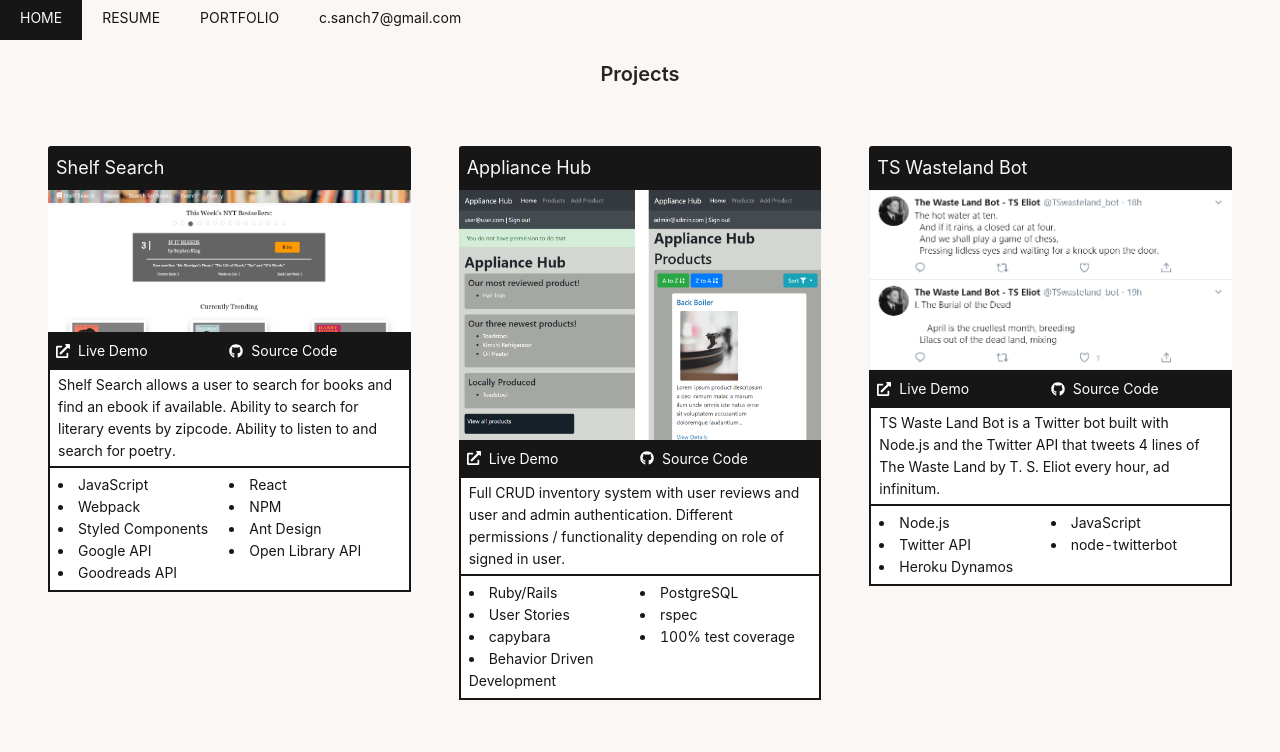
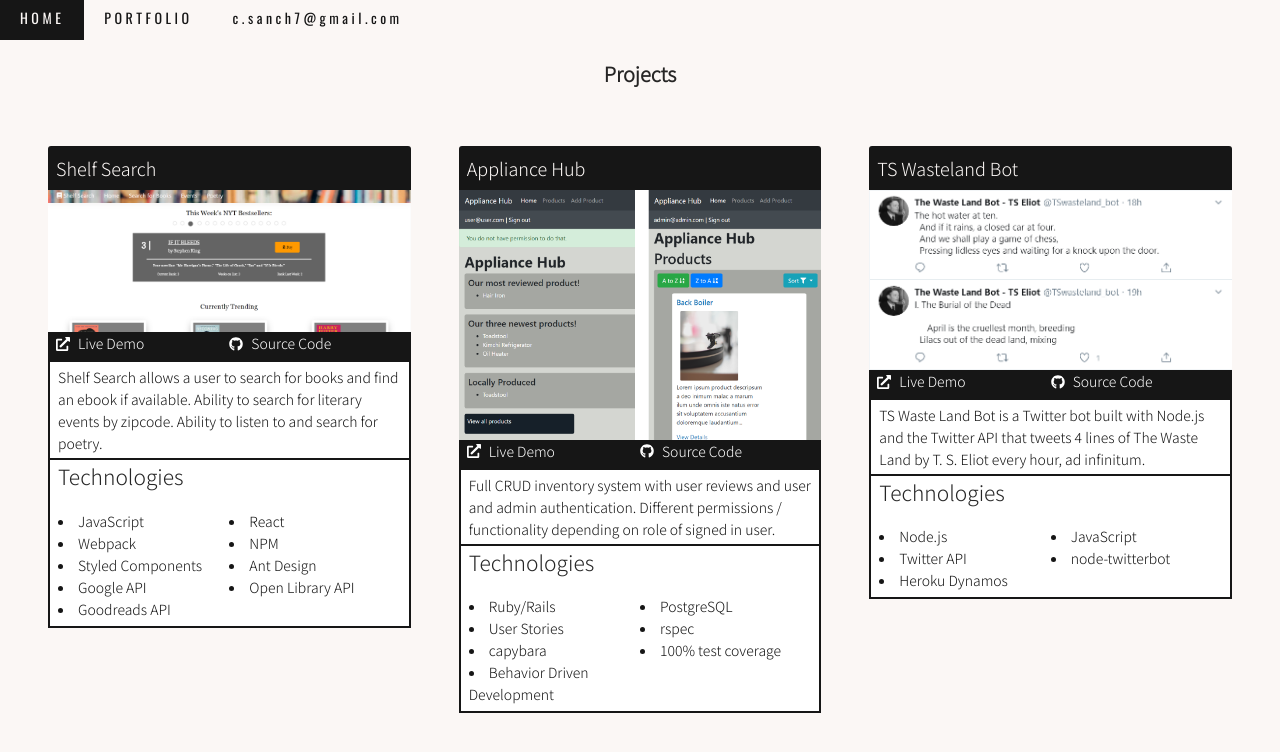
Before and after one commit to sanchito59/chris_sanchez_portfolio, a React (Create React App) app: page /portfolio in a window 1280 px wide. Shown: the top 752 px of the page. Built offline with nearby package versions, Linux system fonts and the light colour scheme.

Commit message:
style Homepage, add ReactWow, and Social Media Icons

```diff
--- a/package.json
+++ b/package.json
@@ -15,6 +15,7 @@
     "react-dom": "^16.13.1",
     "react-router-dom": "^5.2.0",
     "react-scripts": "3.4.1",
+    "react-wow": "^1.0.0",
     "styled-components": "^5.1.1"
   },
   "scripts": {
--- a/public/index.html
+++ b/public/index.html
@@ -8,6 +8,8 @@
   <meta name="theme-color" content="#000000" />
   <meta name="Chris Sanchez Portfolio - Full Stack Developer" content="Portfolio website built with React" />
   <!-- <link rel="manifest" href="%PUBLIC_URL%/manifest.json" /> -->
+  <link href="https://fonts.googleapis.com/css2?family=Noto+Sans+JP:wght@300&family=Oswald&display=swap"
+    rel="stylesheet">
   <title>Chris Sanchez - Full Stack Developer</title>
 </head>
 
--- a/src/App.js
+++ b/src/App.js
@@ -3,7 +3,6 @@ import 'antd/dist/antd.css';
 import { BrowserRouter, Route, Switch } from 'react-router-dom';
 import Navbar from './components/Navbar';
 import Homepage from './Pages/Homepage';
-import Resume from './Pages/Resume';
 import Portfolio from './Pages/Portfolio';
 
 const App = () => {
@@ -14,9 +13,6 @@ const App = () => {
         <Route exact path="/">
           <Homepage />
         </Route>
-        <Route path="/resume">
-          <Resume />
-        </Route>
         <Route path="/portfolio">
           <Portfolio />
         </Route>
--- a/src/Pages/Homepage/index.jsx
+++ b/src/Pages/Homepage/index.jsx
@@ -1,9 +1,37 @@
 import React from "react";
 import styled from "styled-components";
+import ReactWOW from "react-wow";
 import { Col, Row } from "antd";
 import Base from "../../components/Base";
 import FlexContainer from "../../atoms/FlexContainer";
 import portrait from "./../../assets/images/portrait.jpg";
+import { FontAwesomeIcon } from "@fortawesome/react-fontawesome";
+import { faEnvelope } from "@fortawesome/free-solid-svg-icons";
+import {
+  faLinkedinIn,
+  faGithub,
+  faTwitter,
+} from "@fortawesome/free-brands-svg-icons";
+
+const IconCol = styled(Col)`
+  margin-top: 10px;
+`;
+
+const IconDiv = styled.div`
+  width: 80px;
+  height: 80px;
+`;
+
+const SocialIcon = styled(FontAwesomeIcon)`
+  color: black;
+  width: 55px !important;
+  height: 55px !important;
+
+  transition: transform 350ms;
+  :hover {
+    transform: translateY(-5px);
+  }
+`;
 
 const ImageColumn = styled(Col)`
   width: 100%;
@@ -24,16 +52,11 @@ const Title = styled.h1`
 
   @media only screen and (max-width: 600px) {
     margin-left: 0;
+    margin-bottom: 20px;
     margin-top: 40px;
-    margin-bottom: 20px;
     line-height: initial;
     font-size: 20px;
   }
-`;
-
-const Detail = styled.p`
-  margin-bottom: 0px;
-  text-align: center;
 `;
 
 const Container = styled.div`
@@ -49,6 +72,44 @@ const Name = styled.span`
 `;
 
 const Homepage = () => {
+  const socialLinks = [
+    {
+      link: "https://www.linkedin.com/in/chris--sanchez/",
+      icon: faLinkedinIn,
+    },
+    {
+      link: "https://github.com/sanchito59",
+      icon: faGithub,
+    },
+    {
+      link: "https://twitter.com/tswasteland_bot",
+      icon: faTwitter,
+    },
+    {
+      link: "mailto: c.sanch7@gmail.com",
+      icon: faEnvelope,
+    },
+  ];
+  const IconRow = () => {
+    return (
+      <FlexContainer>
+        <Row style={{ width: "100%" }}>
+          {socialLinks.map((social) => {
+            return (
+              <IconCol>
+                <IconDiv>
+                  <a href={social.link} target="_blank">
+                    <SocialIcon icon={social.icon} />
+                  </a>
+                </IconDiv>
+              </IconCol>
+            );
+          })}
+        </Row>
+      </FlexContainer>
+    );
+  };
+
   return (
     <Base>
       <FlexContainer>
@@ -66,20 +127,25 @@ const Homepage = () => {
               <Col lg={16} sm={24} md={24}>
                 <Title>Chris Sanchez | Full Stack Developer</Title>
               </Col>
+              <ReactWOW animation="fadeInUp">
                 <Col lg={20} sm={24} md={24}>
                   <Container>
                     <p>
-                    My name is <Name>Chris Sanchez</Name> and I am a Full Stack
-                    Developer from Portland, Oregon. I am drawn to Full Stack
-                    Development because I love digging into both the backend
-                    architecture of an app as well as the frontend user
-                    interface and experience. I work with JavaScript ES6, React,
-                    Ruby on Rails, PostgreSQL, GraphQL, and Apollo daily. I am
-                    an agile learner, quick to adapt, and endlessly curious and
-                    engaged with learning and growing.
+                      My name is <Name>Chris Sanchez</Name> and I am a Full
+                      Stack Developer from Portland, Oregon. I am drawn to Full
+                      Stack Development because I love digging into both the
+                      backend architecture of an app as well as the frontend
+                      user interface and experience. I work with JavaScript ES6,
+                      React, Ruby on Rails, PostgreSQL, GraphQL, and Apollo
+                      daily. I am an agile learner, quick to adapt, and
+                      endlessly curious and engaged with learning and growing.
                     </p>
                   </Container>
                 </Col>
+                <Col lg={20} sm={24} md={24}>
+                  <IconRow />
+                </Col>
+              </ReactWOW>
             </Row>
           </Col>
         </Row>
--- a/src/Pages/Resume/index.jsx
+++ /dev/null
@@ -1,12 +0,0 @@
-import React from "react";
-import Base from "./../../components/Base";
-
-const Resume = () => {
-  return (
-    <Base>
-      <div>RESUME</div>
-    </Base>
-  );
-};
-
-export default Resume;
--- a/src/components/Card/index.js
+++ b/src/components/Card/index.js
@@ -27,6 +27,7 @@ const DemoLinksRow = styled(Row)`
   background: rgb(22, 22, 22);
   color: rgb(251, 247, 245);
   padding: 8px 8px;
+  padding-top: 0px;
 
   a {
     color: white;
@@ -39,6 +40,7 @@ const DemoLinksRow = styled(Row)`
 
 const StyledIcon = styled(FontAwesomeIcon)`
   margin-right: 8px;
+  margin-bottom: 0px;
 `;
 
 const Description = styled(Col)`
@@ -51,6 +53,10 @@ const Description = styled(Col)`
 
 const TechnologyRow = styled(Row)`
   padding: 6px 8px;
+`;
+
+const TechnologyTitle = styled.h2`
+  padding: 0px 8px;
 `;
 
 const Technologies = styled(Col)`
@@ -80,9 +86,10 @@ const ProjectCard = (props) => {
         {description}
       </Description>
       <Technologies lg={24} md={24} sm={24} xs={24}>
+        <TechnologyTitle>Technologies</TechnologyTitle>
         <TechnologyRow>
           {technologies.map((technology) => {
-            return <Col span={12} key={title}>
+            return <Col span={12} key={source}>
               <li>
                 {technology}
               </li>
--- a/src/components/Navbar/index.jsx
+++ b/src/components/Navbar/index.jsx
@@ -3,6 +3,8 @@ import styled from "styled-components";
 import { Link } from "react-router-dom";
 
 const NavbarContainer = styled.nav`
+  font-family: "Oswald", sans-serif;
+  letter-spacing: 3.5px;
   width: 100%;
   height: 40px;
   line-height: 2.5;
@@ -67,11 +69,6 @@ const Navbar = () => {
         </Navlink>
       </LinkContainer>
       <LinkContainer scrolledDown={scrolled}>
-        <Navlink scrolledDown={scrolled} to="/resume">
-          RESUME
-        </Navlink>
-      </LinkContainer>
-      <LinkContainer scrolledDown={scrolled}>
         <Navlink scrolledDown={scrolled} to="/portfolio">
           PORTFOLIO
         </Navlink>
--- a/src/index.css
+++ b/src/index.css
@@ -3,4 +3,5 @@ body {
   color: rgb(22, 22, 22) !important;
   margin: 0 !important;
   padding: 0 !important;
+  font-family: 'Noto Sans JP', sans-serif !important;
 }
```
Also changed, not shown: 1 other file (tests, documents, lock files or other folders). Lines whose indentation alone changed are shown as unchanged.
